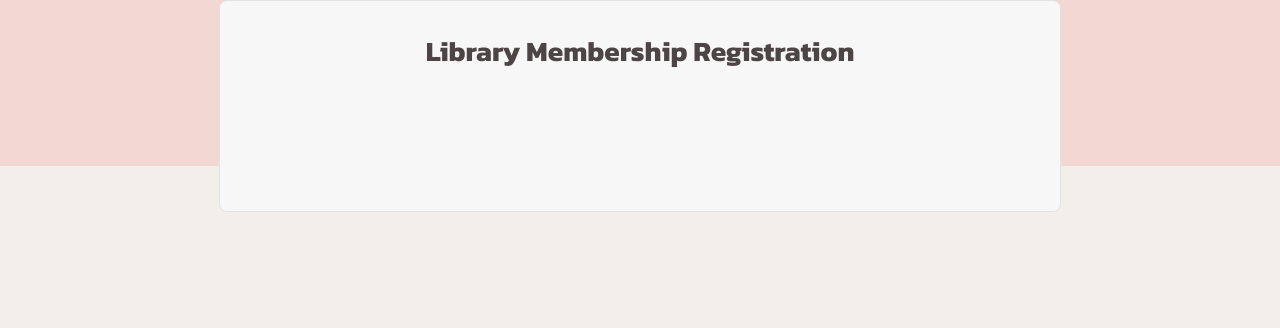
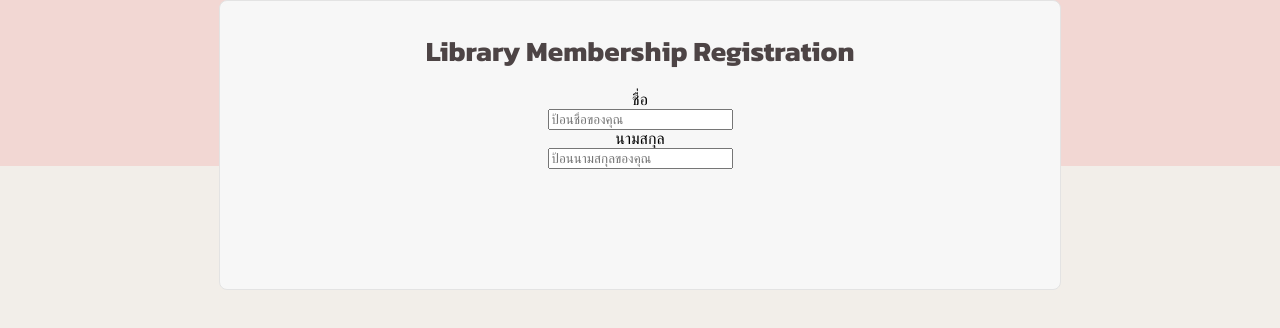
Before and after one commit to napatratanametawong/6709616475_LibraryMembershipApplicationForm, a plain HTML site: page index.html in a window 1280 px wide. Shown: the part 154-482 px from the top of the page. Drawn offline with Linux system fonts and the light colour scheme; a web font is replaced by a local one.

Commit message:
index.html : add form name in thai

```diff
--- a/index.html
+++ b/index.html
@@ -16,6 +16,10 @@
     <form>
         <h1>Library Membership Registration</h1>
 
+        <label>ชื่อ</label>
+        <input type="text" placeholder="ป้อนชื่อของคุณ" id="firstname-th" name="firstname-th" required>
+        <label>นามสกุล</label>
+        <input type="text" placeholder="ป้อนนามสกุลของคุณ" id="lastname-th" name="lastname-th" required>
     </form>
 </body>
 </html>
```
